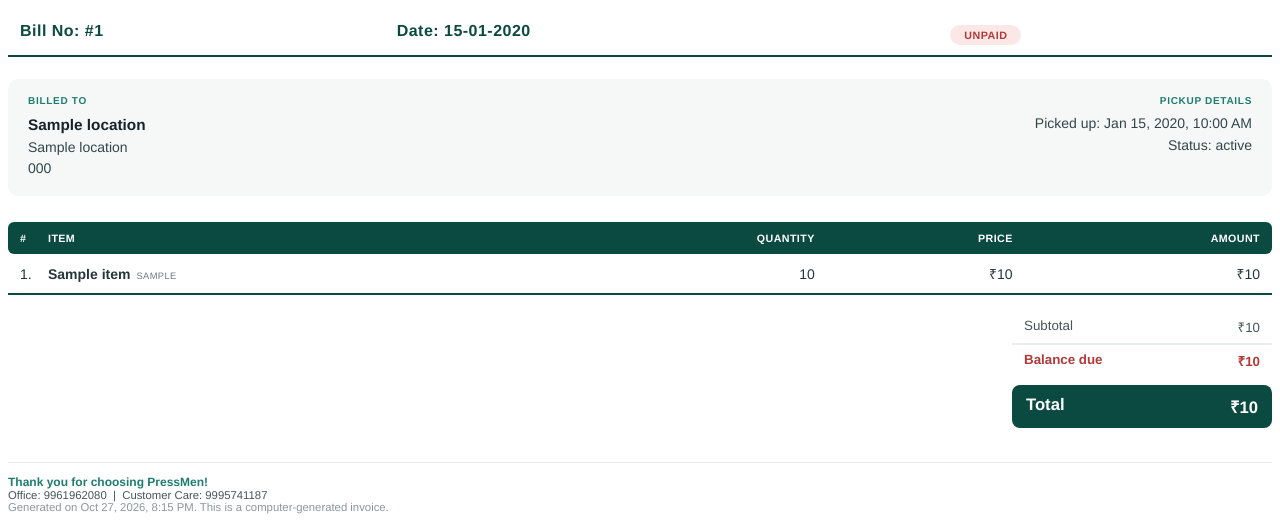
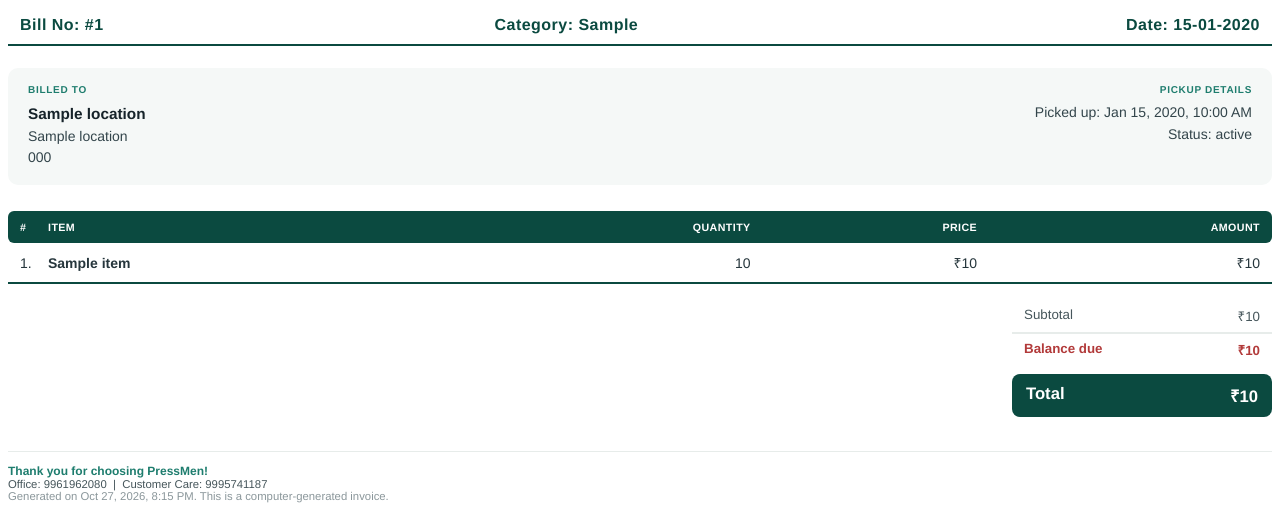
Before and after one commit to suhailvs/pressman, a Django app: template myapp/templates/locations/invoice.html in a window 1280 px wide. Shown: the part 84-605 px from the top of the page. Run offline with Django 5.2, Linux system fonts and the light colour scheme; the template is opened without the code that fills it: most values are stand-ins (such as "Sample title", 1, 10 or a date in 2020); grey boxes marked "Sample" are stand-in pictures.

Commit message:
invoice pdf design

```diff
--- a/myapp/templates/locations/invoice.html
+++ b/myapp/templates/locations/invoice.html
@@ -172,8 +172,8 @@
     <table>
       <tr>
         <td><h3>Bill No: #{{ pickup.invoice_id }}</h3></td>
-        <td><h3>Date: {{ pickup.created_at|date:"d-m-Y" }}</h3></td>
-        <td>
+        <td style="text-align: center;"><h3>Category: {{ pickup.get_item_category_display|default:"—" }}</h3></td>
+        <!-- <td>
           <h3>
           {% if pickup.is_paid %}
             <span class="status-pill paid">Paid</span>
@@ -181,7 +181,8 @@
             <span class="status-pill due">Unpaid</span>
           {% endif %}
           </h3>
-        </td>
+        </td> -->
+        <td style="text-align: right;"><h3>Date: {{ pickup.created_at|date:"d-m-Y" }}</h3></td>
       </tr>
     </table>
   </div>
@@ -216,7 +217,7 @@
       {% for pi in pickup_items %}
       <tr>
         <td class="sno">{{ forloop.counter }}.</td>
-        <td><span class="item-name">{{ pi.item.name }}</span><span class="cat-tag">{{ pi.item.get_item_category_display }}</span></td>
+        <td><span class="item-name">{{ pi.item.name }}</span></td>
         <td class="num">{{ pi.quantity }}</td>
         <td class="num">₹{{ pi.price }}</td>
         <td class="num">₹{{ pi.total }}</td>
```
